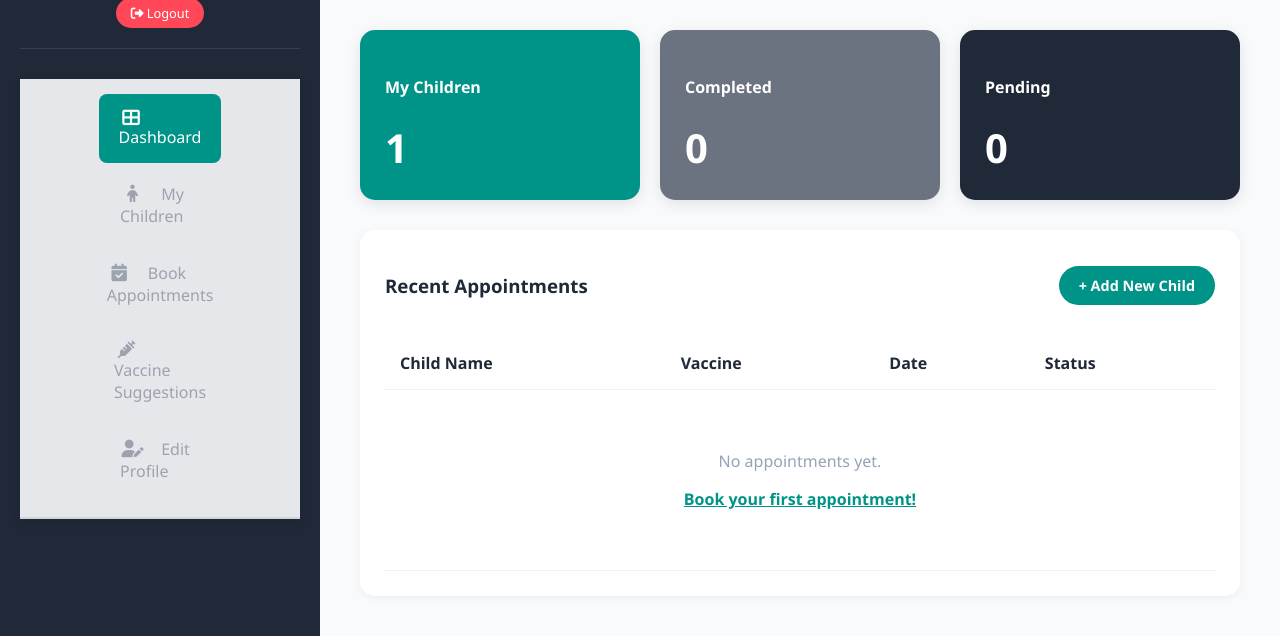
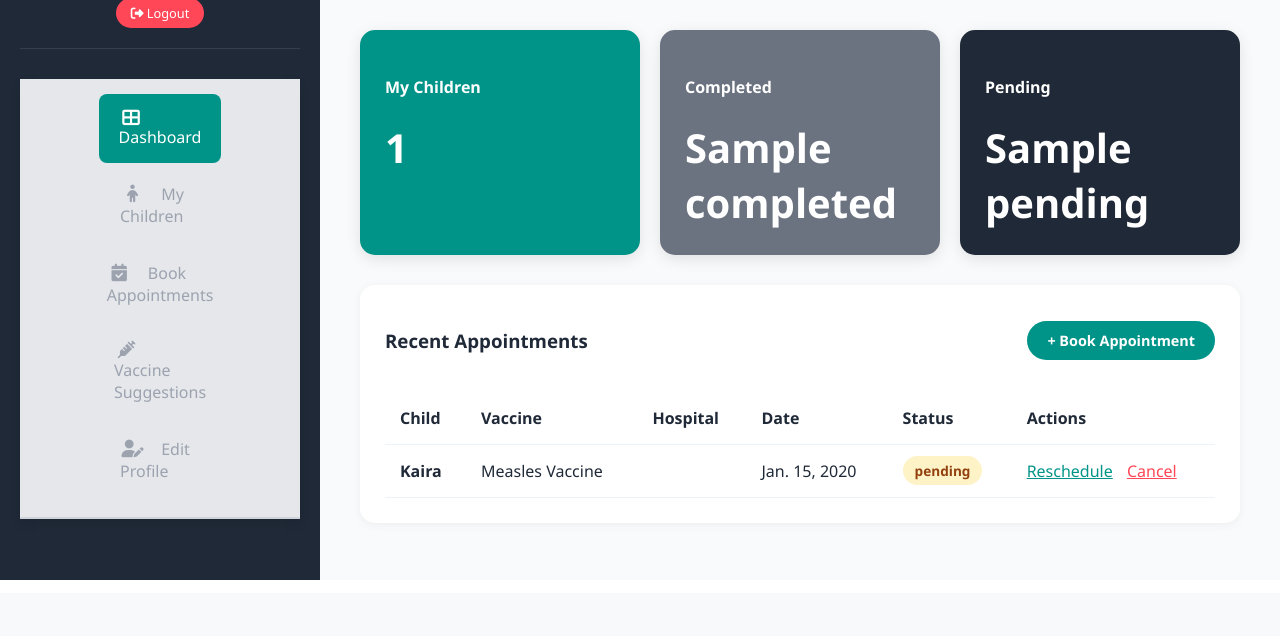
Before and after one commit to labibaNadi59/forlab, a Django app: template vacc_project/templates/parent_dashboard.html in a window 1280 px wide. Shown: the part 207-843 px from the top of the page. After the commit the page ends 787 px from the top, so only its background shows below. Run offline with Django 5.2, Linux system fonts and the light colour scheme; data comes from the database, SQL or seed files in the repository; tables that the repository leaves empty hold one stand-in row (values such as "Sample post"); the template is opened without the code that fills it: values that come from a table or form of the project are taken from there, most other values are stand-ins (such as "Sample title", 1, 10 or a date in 2020).

Commit message:
nadi, parent dashboard method and html update,

```diff
--- a/vacc_project/templates/parent_dashboard.html
+++ b/vacc_project/templates/parent_dashboard.html
@@ -79,38 +79,71 @@
     </div>
     <div class="stat-card gray-card">
         <h4>Completed</h4>
-        <div class="stat-value">0</div>
+        <div class="stat-value">{{ completed }}</div>
     </div>
     <div class="stat-card dark-card">
         <h4>Pending</h4>
-        <div class="stat-value">0</div>
+        <div class="stat-value">{{ pending }}</div>
     </div>
 </section>
 
         <section class="appointments-section">
-
     <div style="display: flex; justify-content: space-between; align-items: center; margin-bottom: 20px;">
         <h3>Recent Appointments</h3>
-                 <a href="{% url 'child_create' %}" class="btn-main" style="padding: 10px 20px; text-decoration: none; font-size: 0.9rem;">
-    + Add New Child
+        <a href="{% url 'appointment_create' %}" class="btn-main" style="padding: 10px 20px; text-decoration: none; font-size: 0.9rem;">
+            + Book Appointment
         </a>
     </div>
     <table class="appt-table">
         <thead>
             <tr>
-        <th>Child Name</th>
+                <th>Child</th>
                 <th>Vaccine</th>
+                <th>Hospital</th>
                 <th>Date</th>
                 <th>Status</th>
+                <th>Actions</th>
             </tr>
         </thead>
         <tbody>
+            {% if appointments %}
+                {% for appointment in appointments %}
                 <tr>
-        <td colspan="4" style="text-align: center; padding: 60px; color: #94a3b8;">
-            <p>No appointments yet.</p>
-            <a href="{% url 'appointment_list' %}" style="color: var(--primary-teal); font-weight: bold;">Book your first appointment!</a>
+                    <td><strong>{{ appointment.child.name }}</strong></td>
+                    <td>{{ appointment.vaccine.name }}</td>
+                    <td>{{ appointment.hospital.name }}</td>
+                    <td>{{ appointment.appointment_date }}</td>
+                    <td>
+                        <span class="status {{ appointment.status }}">
+                            {{ appointment.status }}
+                        </span>
+                    </td>
+                    <td>
+                        {% if appointment.status == 'pending' %}
+                            <a href="{% url 'appointment_reschedule' appointment.pk %}"
+                            style="color: var(--primary-teal);">Reschedule</a>
+                            <a href="{% url 'appointment_cancel' appointment.pk %}"
+                            style="color: #ff4757; margin-left: 10px;">Cancel</a>
+                        {% elif appointment.status == 'completed' %}
+                            <a href="{% url 'rate_hospital' appointment.pk %}"
+                            style="color: var(--primary-teal);">Rate</a>
+                        {% else %}
+                            <span style="color: #94a3b8;">{{ appointment.status }}</span>
+                        {% endif %}
                     </td>
                 </tr>
+                {% endfor %}
+            {% else %}
+                <tr>
+                    <td colspan="6" style="text-align: center; padding: 60px; color: #94a3b8;">
+                        <p>No appointments yet.</p>
+                        <a href="{% url 'appointment_create' %}"
+                        style="color: var(--primary-teal); font-weight: bold;">
+                            Book your first appointment!
+                        </a>
+                    </td>
+                </tr>
+            {% endif %}
         </tbody>
     </table>
 </section>
```
Also changed, not shown: vacc_project/accounts/views.py (+10 -2 lines), vacc_project/accounts/migrations/0004_customuser_photo.py (added). Lines whose indentation alone changed are shown as unchanged.
